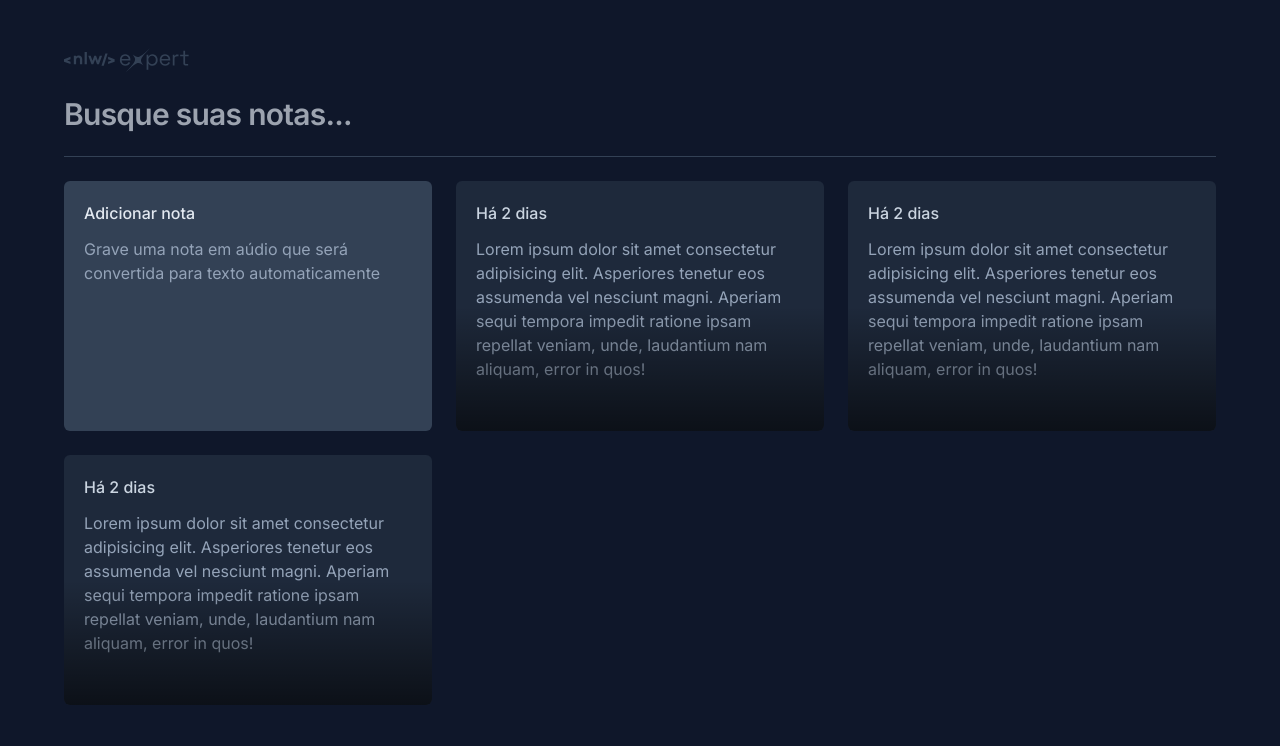
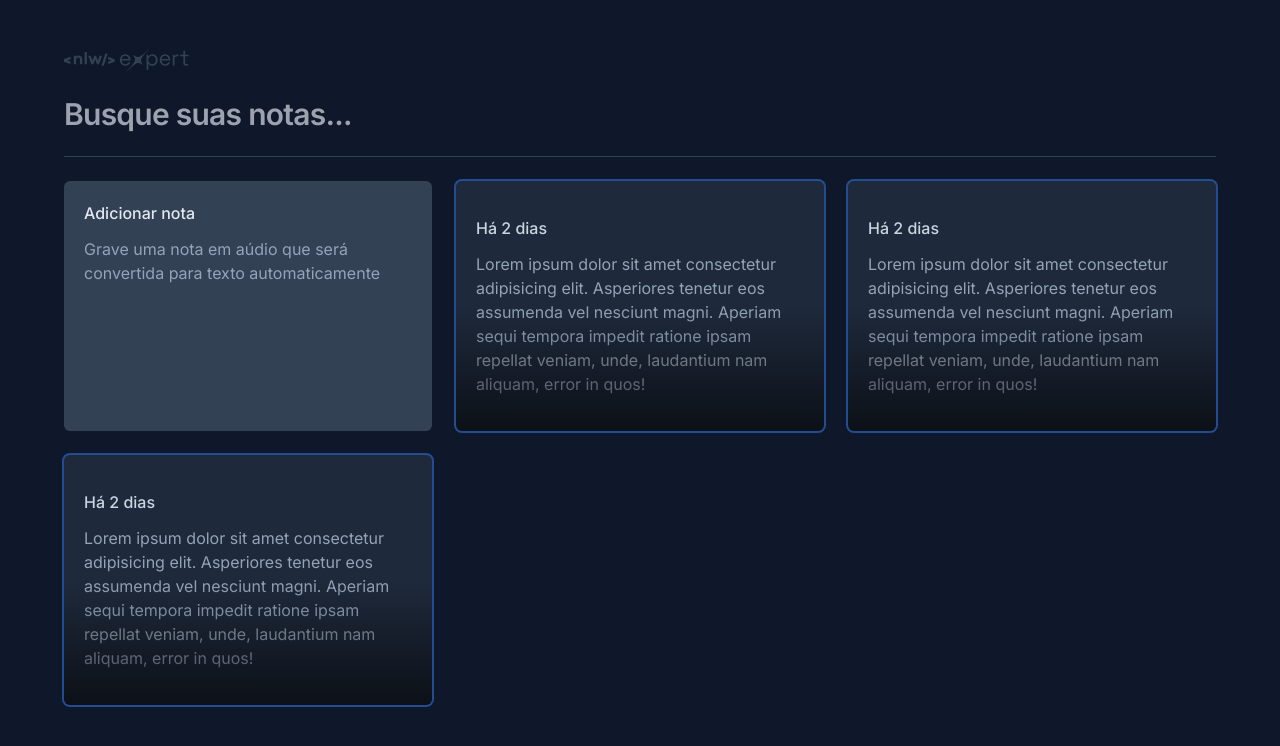
Before and after one commit to anacnogueira/reactjs-notes, a React (Vite) app: page / in a window 1280 px wide. Shown: the top 746 px of the page. Built offline with nearby package versions, Linux system fonts and the light colour scheme.

Commit message:
Adiciona outline personalizado

```diff
--- a/src/components/note-card.tsx
+++ b/src/components/note-card.tsx
@@ -1,6 +1,6 @@
 export function NoteCard() {
   return (
-    <div className="rounded-md bg-slate-800 p-5 space-y-3 overflow-hidden relative">
+    <button className="rounded-md text-left bg-slate-800 p-5 space-y-3 overflow-hidden relative outline-none hover:ring-2 hover:ring-slate-600 focus-visible: ring-2 focus-visible:ring-lime-400">
       <span className="text-small font-medium text-slate-300">Há 2 dias</span>
       <p className="text-small leading-6 text-slate-400">
         Lorem ipsum dolor sit amet consectetur adipisicing elit. Asperiores
@@ -9,6 +9,6 @@
         quos!
       </p>
       <div className="absolute bottom-0 left-0 right-0 h-1/2 bg-gradient-to-t from-black/60 to-black/0 pointer-events-none" />
-    </div>
+    </button>
   );
 }
```
